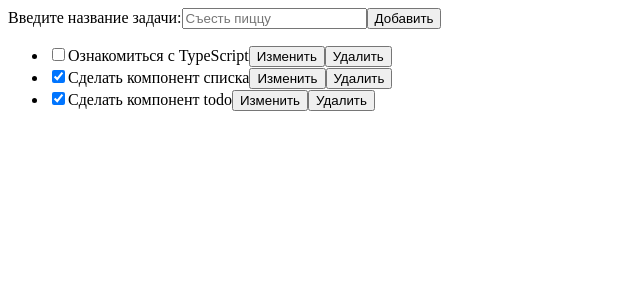
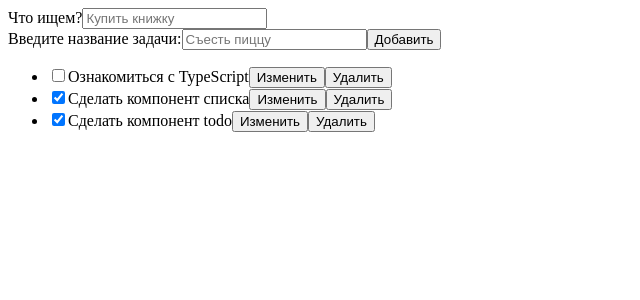
Before and after one commit to greatstudentkaze/todo-app, a React (Create React App) app: page / in a window 1280 px wide. Shown: the top 300 px of the page, without its empty margins (0-640 px from the left). Built offline with nearby package versions, Linux system fonts and the light colour scheme.

Commit message:
feat: move all logic to redux, add ToDoSearchForm component

```diff
--- a/src/App.tsx
+++ b/src/App.tsx
@@ -1,54 +1,23 @@
-import React, { useState } from 'react';
+import React from 'react';
 
 import ToDoList from './components/todo-list';
-import { ToDoItem as TodoItemType } from './types';
+import { ToDoItem as ToDoItemType } from './types';
 import ToDoAddingForm from './components/todo-adding-form';
+import ToDoSearchForm from './components/todo-search-form';
 
-const initialTodos: TodoItemType[] = [
-  {
-    id: '1',
-    title: 'Ознакомиться с TypeScript',
-    completed: false,
-  },
-  {
-    id: '2',
-    title: 'Сделать компонент списка',
-    completed: true,
-  },
-  {
-    id: '3',
-    title: 'Сделать компонент todo',
-    completed: true,
-  },
-];
+export interface RootState {
+  todos: ToDoItemType[],
+  filter: {
+    searchQuery: string,
+  }
+}
 
 const App = () => {
-  const [todos, setTodos] = useState<TodoItemType[]>(initialTodos);
-
-  const handleToggleToDo = (id: string) => {
-    setTodos(prevState =>
-      prevState.map(todo => todo.id === id ? {...todo, completed: !todo.completed} : todo)
-    );
-  };
-
-  const handleRemoveToDo = (id: string) => {
-    setTodos(prevState => prevState.filter(todo => todo.id !== id));
-  };
-
-  const updateToDoTitle = (id: string, title: string) => {
-    setTodos(prevState =>
-      prevState.map(todo => todo.id === id ? {...todo, title} : todo)
-    );
-  };
-
-  const addToDo = (newToDo: TodoItemType) => {
-    setTodos([...todos, newToDo])
-  };
-
   return (
     <>
-      <ToDoAddingForm addToDo={addToDo} />
-      <ToDoList items={todos} handleToggleToDo={handleToggleToDo} handleRemoveToDo={handleRemoveToDo} updateToDoTitle={updateToDoTitle} />
+      <ToDoSearchForm />
+      <ToDoAddingForm />
+      <ToDoList />
     </>
   );
 };
--- a/src/components/todo-adding-form/index.tsx
+++ b/src/components/todo-adding-form/index.tsx
@@ -1,25 +1,25 @@
 import React, { useRef } from 'react';
+import { useDispatch } from 'react-redux';
+
+import { addToDo } from '../../redux/actions/todos';
 
 import { ToDoItem as ToDoItemType } from '../../types';
 
-type Props = {
-  addToDo: (data: ToDoItemType) => void,
-};
-
-const ToDoAddingForm = ({ addToDo }: Props) => {
+const ToDoAddingForm = () => {
+  const dispatch = useDispatch();
   const titleInputRef = useRef<HTMLInputElement>(null);
 
   const handleSubmit = (evt: React.SyntheticEvent) => {
     evt.preventDefault();
 
     if (titleInputRef.current!.value) {
-      const todo:ToDoItemType = {
+      const todo: ToDoItemType = {
         id: String(Date.now()),
         title: titleInputRef.current!.value,
         completed: false,
       };
 
-      addToDo(todo);
+      dispatch(addToDo(todo));
 
       titleInputRef.current!.value = '';
     }
@@ -28,7 +28,7 @@ const ToDoAddingForm = ({ addToDo }: Props) => {
   return (
     <form onSubmit={handleSubmit}>
       <label htmlFor="todo-title">Введите название задачи:</label>
-      <input ref={titleInputRef} type="text" name="title" id="todo-title" placeholder="Съесть пиццу" />
+      <input ref={titleInputRef} type="text" name="title" id="todo-title" placeholder="Съесть пиццу"/>
       <button type="submit">Добавить</button>
     </form>
   );
--- a/src/components/todo-item/index.tsx
+++ b/src/components/todo-item/index.tsx
@@ -1,21 +1,21 @@
 import React from 'react';
+import { useDispatch } from 'react-redux';
 
 import { ToDoItem as ToDoItemType } from '../../types';
+import { removeToDo, toggleToDo, changeToDoTitle } from '../../redux/actions/todos';
 
 type Props = {
   data: ToDoItemType,
-  onToggle: (id: string) => void,
-  onRemove: (id: string) => void,
-  updateToDoTitle: (id: string, title: string) => void,
 };
 
-const ToDoItem = ({ data: { title, id, completed }, onToggle, onRemove, updateToDoTitle }: Props) => {
+const ToDoItem = ({ data: { title, id, completed } }: Props) => {
+  const dispatch = useDispatch();
 
   const handleChangeButtonClick = () => {
     const newTitle: string = prompt('Измените задачу:', title) ?? title;
 
     if (newTitle !== title) {
-      updateToDoTitle(id, newTitle);
+      dispatch(changeToDoTitle(id, newTitle));
     }
   };
 
@@ -23,13 +23,13 @@ const ToDoItem = ({ data: { title, id, completed }, onToggle, onRemove, updateTo
     const isRemove = window.confirm('Удалить задачу?');
 
     if (isRemove) {
-      onRemove(id);
+      dispatch(removeToDo(id));
     }
   };
 
   return (
     <li className="todo-list__item todo-item">
-      <input type="checkbox" id={`todo-${id}`} checked={completed} onChange={() => onToggle(id)} />
+      <input type="checkbox" id={`todo-${id}`} checked={completed} onChange={() => dispatch(toggleToDo(id))} />
       <label htmlFor={`todo-${id}`}>{title}</label>
       <button type="button" onClick={handleChangeButtonClick}>
         Изменить
--- a/src/components/todo-list/index.tsx
+++ b/src/components/todo-list/index.tsx
@@ -1,23 +1,25 @@
 import React from 'react';
+import { connect } from 'react-redux';
 
 import ToDoItem from '../todo-item';
-import { ToDoItem as ToDoItemType } from '../../types';
+import { RootState } from '../../App';
+import searchToDos from '../../utils/searchToDos';
 
-type Props = {
-  items: ToDoItemType[],
-  handleToggleToDo: (id: string) => void,
-  handleRemoveToDo: (id: string) => void,
-  updateToDoTitle: (id: string, title: string) => void,
-};
+const mapStateToProps = ({ todos, filter }: RootState) => ({
+  todos: searchToDos(todos, filter.searchQuery),
+});
 
-const ToDoList = ({ items, handleToggleToDo, handleRemoveToDo, updateToDoTitle }: Props) => {
+type StateProps = ReturnType<typeof mapStateToProps>
+
+const ToDoList = ({ todos }: StateProps) => {
+
     return (
         <ul className="todo-list">
           {
-            items.map(item => <ToDoItem key={item.id} data={item} onToggle={handleToggleToDo} onRemove={handleRemoveToDo} updateToDoTitle={updateToDoTitle} />)
+            todos.map(todo => <ToDoItem key={todo.id} data={todo} />)
           }
         </ul>
     );
 };
 
-export default ToDoList;
+export default connect(mapStateToProps)(ToDoList);
--- /dev/null
+++ b/src/components/todo-search-form/index.tsx
@@ -0,0 +1,31 @@
+import React from 'react';
+import { useSelector, useDispatch } from 'react-redux';
+
+import { setSearchQuery } from '../../redux/actions/filter';
+import { RootState } from '../../App';
+
+const selectFilter = (state: RootState) => state.filter;
+
+const ToDoSearchForm = () => {
+  const dispatch = useDispatch();
+  const { searchQuery } = useSelector(selectFilter);
+
+  const handleSubmit = (evt: React.SyntheticEvent) => {
+    evt.preventDefault();
+  };
+
+  return (
+    <form onSubmit={handleSubmit}>
+      <label htmlFor="todo-title">Что ищем?</label>
+      <input
+        type="text"
+        name="search-query"
+        id="search-query"
+        placeholder="Купить книжку"
+        value={searchQuery}
+        onChange={evt => dispatch(setSearchQuery(evt.target.value))} />
+    </form>
+  );
+};
+
+export default ToDoSearchForm;
```
